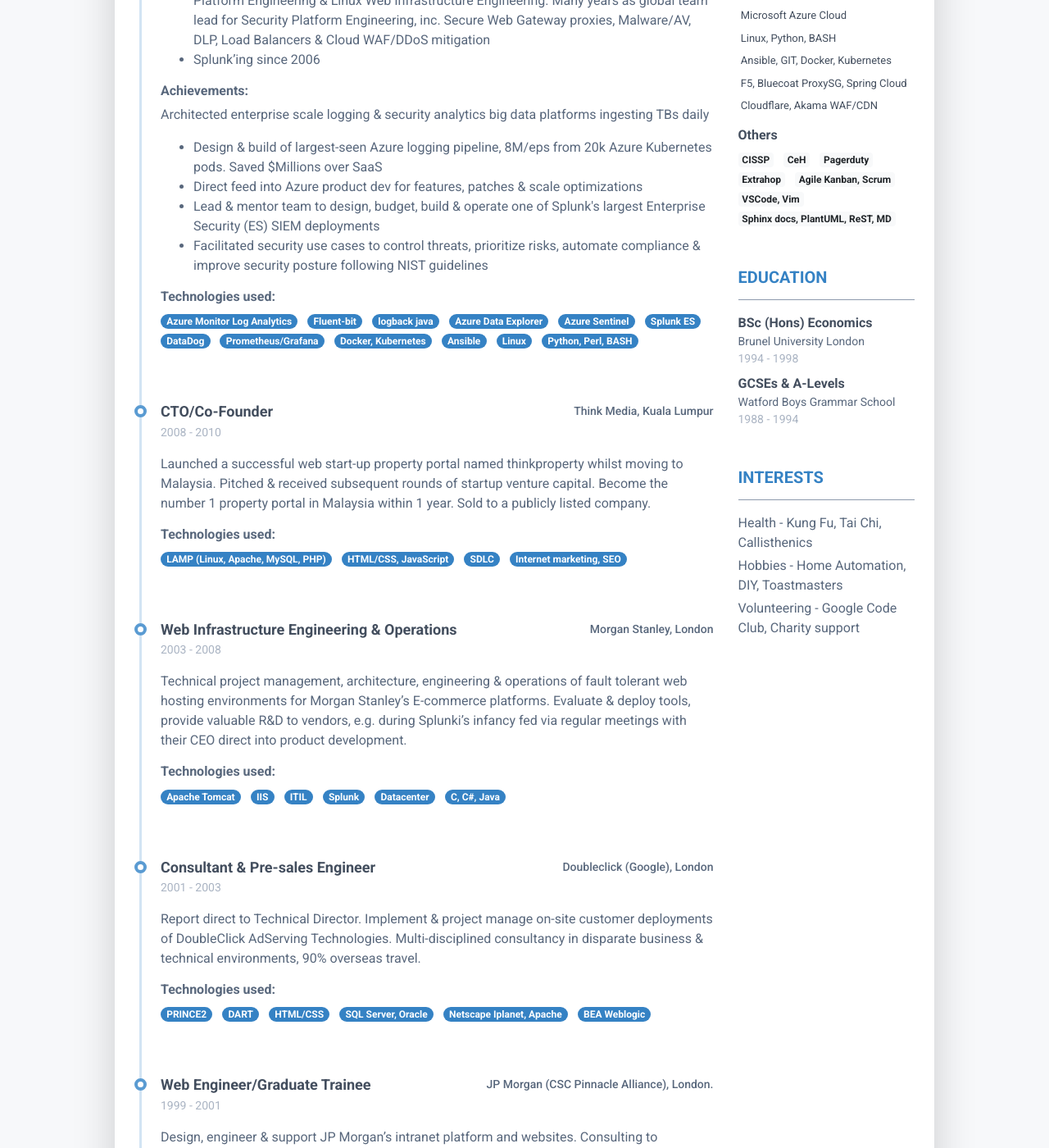
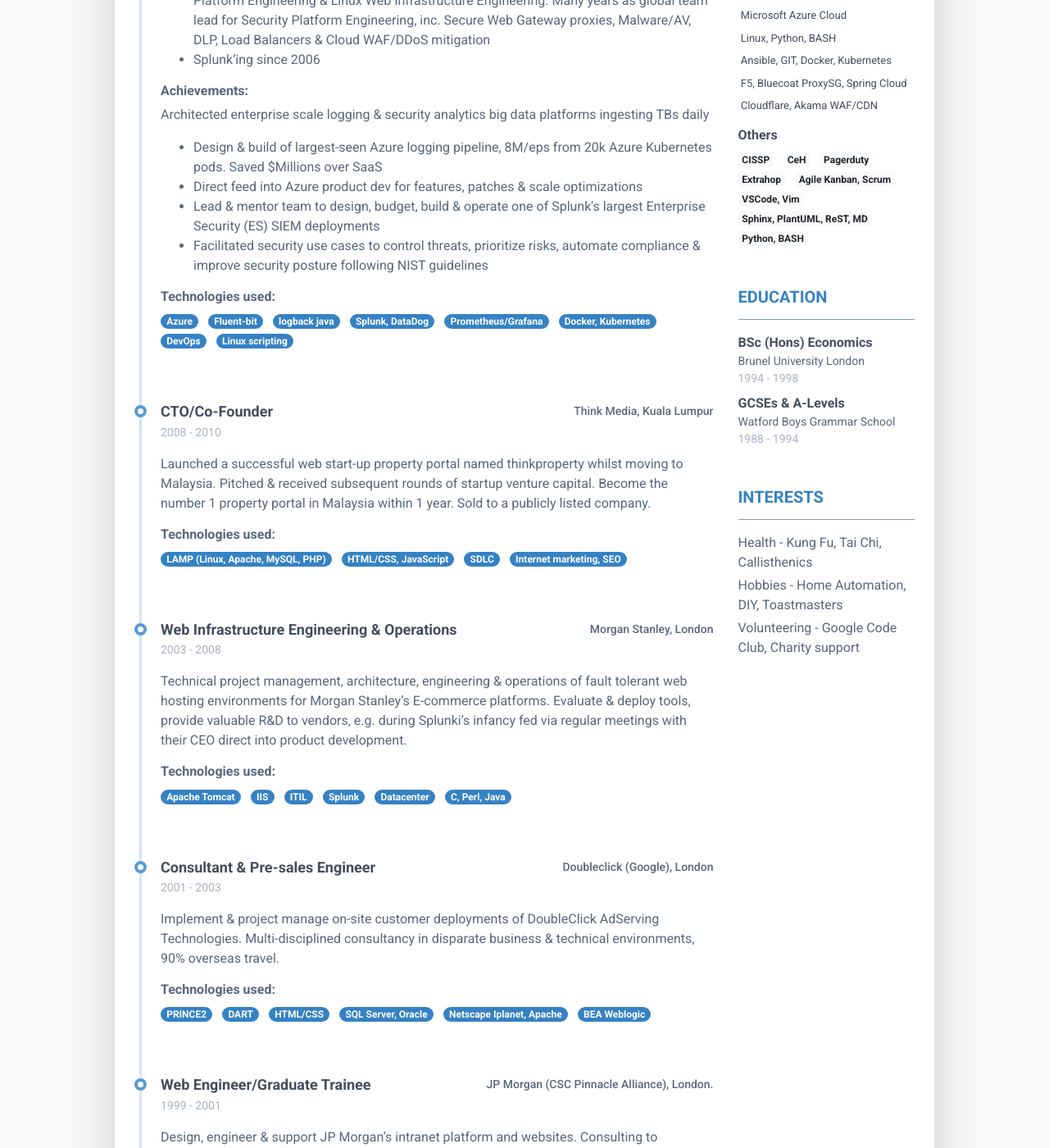
Before and after one commit to Hamy200/resume, a Jekyll site: the page built from index.markdown, in a window 1280 px wide and 1400 px high, scrolled down 577 px. Shown: the whole window at 82% size. Built offline with Jekyll 4.4.1, drawn with Linux system fonts in a browser that asks for light colours; nearby versions of some CDN libraries.

Commit message:
summary#

```diff
--- a/_data/data.yml
+++ b/_data/data.yml
@@ -62,18 +62,14 @@ experiences:
         - Lead & mentor team to design, budget, build & operate one of Splunk's largest Enterprise Security (ES) SIEM deployments
         - Facilitated security use cases to control threats, prioritize risks, automate compliance & improve security posture following NIST guidelines
     technologies:
-      - Azure Monitor Log Analytics
+      - Azure
       - Fluent-bit
       - logback java
-      - Azure Data Explorer
-      - Azure Sentinel
-      - Splunk ES
-      - DataDog
+      - Splunk, DataDog
       - Prometheus/Grafana
       - Docker, Kubernetes
-      - Ansible
-      - Linux
-      - Python, Perl, BASH
+      - DevOps
+      - Linux scripting
 
   - role: CTO/Co-Founder
     time: 2008 - 2010
@@ -97,13 +93,13 @@ experiences:
       - ITIL
       - Splunk
       - Datacenter
-      - C, C#, Java
+      - C, Perl, Java
 
   - role: Consultant & Pre-sales Engineer
     time: 2001 - 2003
     company: Doubleclick (Google), London
     details: |
-        Report direct to Technical Director. Implement & project manage on-site customer deployments of DoubleClick AdServing Technologies. Multi-disciplined consultancy in disparate business & technical environments, 90% overseas travel.
+        Implement & project manage on-site customer deployments of DoubleClick AdServing Technologies. Multi-disciplined consultancy in disparate business & technical environments, 90% overseas travel.
     technologies:
       - PRINCE2
       - DART
@@ -159,4 +155,5 @@ skills:
       - Extrahop
       - Agile Kanban, Scrum
       - VSCode, Vim
-      - Sphinx docs, PlantUML, ReST, MD
+      - Sphinx, PlantUML, ReST, MD
+      - Python, BASH
```
Also changed, not shown: 1 other file.
